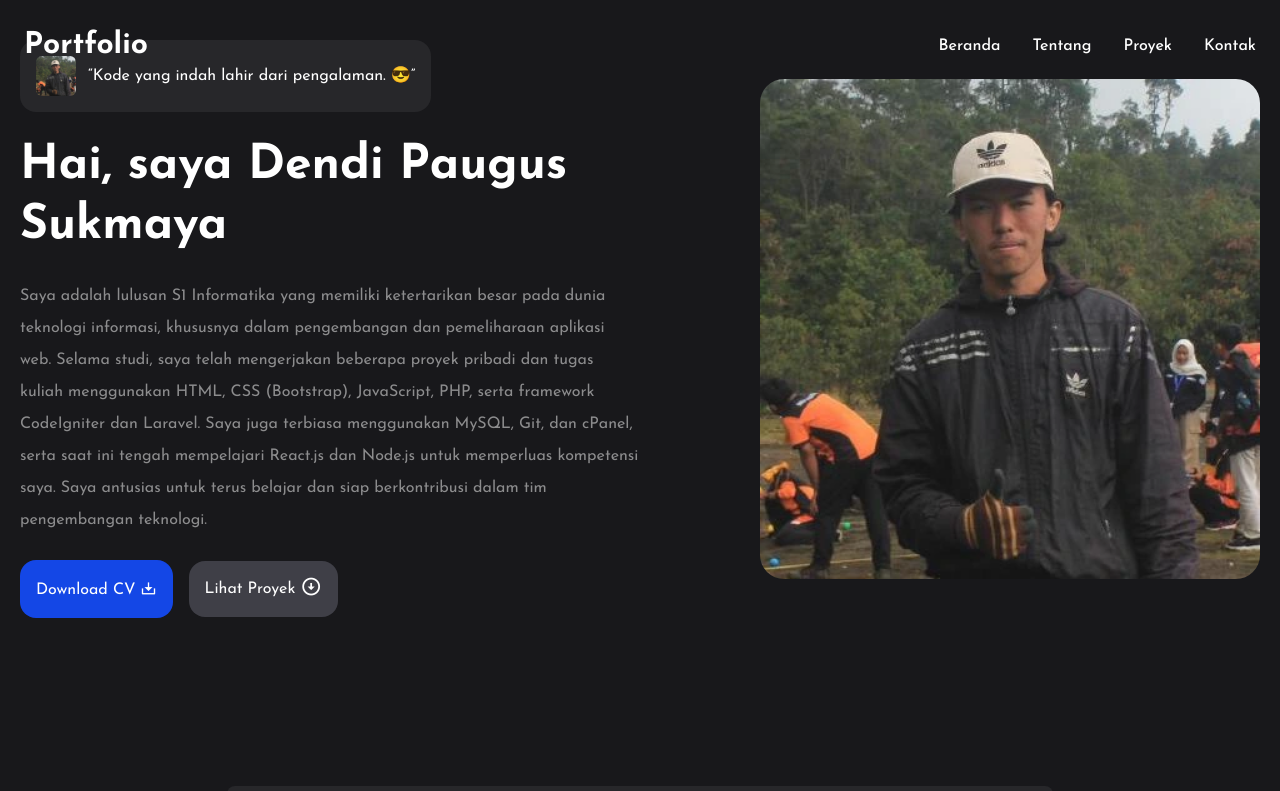
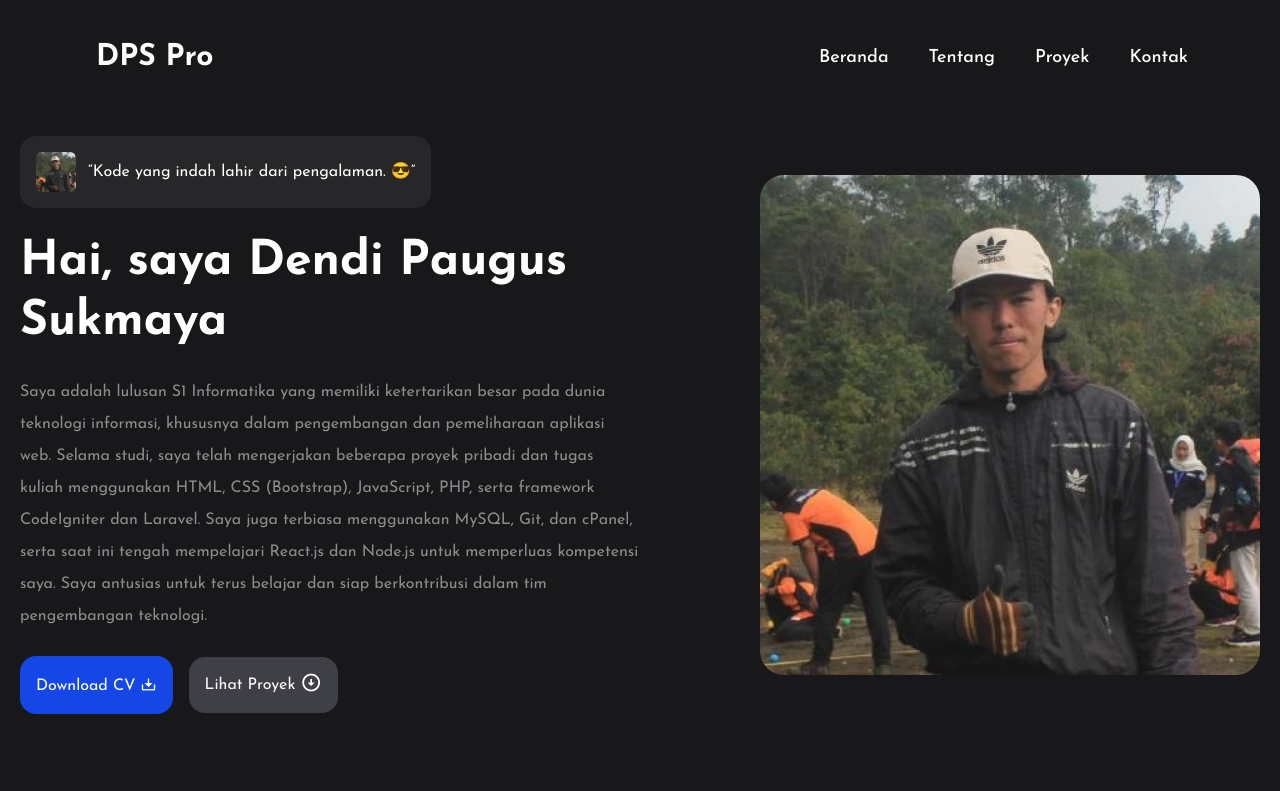
Before and after one commit to dendipauguss/dps-react-portfolio, a React (Vite) app: page / in a window 1280 px wide. Shown: the top 791 px of the page. Built offline with nearby package versions, Linux system fonts and the light colour scheme; a web font is replaced by a local one.

Commit message:
dev - navbar fixed

```diff
--- a/src/App.jsx
+++ b/src/App.jsx
@@ -3,7 +3,7 @@ import { listTools, listProyek } from "./data";
 
 function App() {
   return (
-    <>
+    <div className="pt-24">
       <div className="hero grid md:grid-cols-2 items-center pt-10 xl:gap-0 gap-6 grid-cols-1">
         <div className="animate__animated animate__fadeInUp animate__delay-3s">
           <div className="flex items-center gap-3 mb-6 bg-zinc-800 w-fit p-4 rounded-2xl">
@@ -117,7 +117,7 @@ function App() {
         </form>
       </div>
       {/* Kontak */}
-    </>
+    </div>
   )
 }
 
--- a/src/components/Navbar.jsx
+++ b/src/components/Navbar.jsx
@@ -1,57 +1,69 @@
 import { useState, useEffect } from "react";
 
 const Navbar = () => {
-    const [shrink, setShrink] = useState(false);
+    const [active, setActive] = useState(false);   // untuk mobile
+    const [shrink, setShrink] = useState(false);   // untuk desktop
+    const [isDesktop, setIsDesktop] = useState(window.innerWidth >= 768);
 
     useEffect(() => {
+        const handleResize = () => {
+            setIsDesktop(window.innerWidth >= 768);
+        };
+        window.addEventListener("resize", handleResize);
+
         const handleScroll = () => {
-            setShrink(window.scrollY > 150);
+            if (window.scrollY > 150) {
+                setActive(true);
+                if (window.innerWidth >= 768) {
+                    setShrink(true);
+                }
+            } else {
+                setActive(false);
+                if (window.innerWidth >= 768) {
+                    setShrink(false);
+                }
+            }
         };
 
         window.addEventListener("scroll", handleScroll);
-        return () => window.removeEventListener("scroll", handleScroll);
+
+        return () => {
+            window.removeEventListener("resize", handleResize);
+            window.removeEventListener("scroll", handleScroll);
+        };
     }, []);
 
     return (
         <div
-            className={`fixed top-0 left-0 w-full z-50 flex items-center justify-between px-6 transition-all duration-300 ${shrink
-                    ? "py-3 bg-white/30 backdrop-blur-md shadow-md"
-                    : "py-7 bg-transparent"
-                }`}
+            className={`navbar flex items-center justify-between fixed top-0 lg:px-19 md:px-27 px-5 left-0 w-full z-50 transition-all duration-300
+                ${shrink ? "py-3 bg-white/20 backdrop-blur-md shadow-md" : "py-7 bg-transparent"}`}
         >
+
             {/* Logo */}
-            <div className="logo transition-all duration-300">
+            <div className="logo">
                 <h1
-                    className={`font-bold text-white transition-all duration-300 ${shrink ? "text-2xl" : "text-3xl"
-                        }`}
+                    className={`font-bold transition-all duration-300 lg:ms-5
+                        ${shrink ? "text-2xl text-white" : "text-3xl text-white"}
+                        ${!isDesktop && active ? "opacity-0 scale-95 pointer-events-none"
+                            : "opacity-100 scale-100"}`}
                 >
-                    Portfolio
+                    DPS Pro
                 </h1>
             </div>
 
             {/* Menu */}
-            <ul className="flex items-center gap-8">
-                <li>
-                    <a href="#beranda" className="text-white font-medium hover:opacity-80">
-                        Beranda
-                    </a>
-                </li>
-                <li>
-                    <a href="#tentang" className="text-white font-medium hover:opacity-80">
-                        Tentang
-                    </a>
-                </li>
-                <li>
-                    <a href="#proyek" className="text-white font-medium hover:opacity-80">
-                        Proyek
-                    </a>
-                </li>
-                <li>
-                    <a href="#kontak" className="text-white font-medium hover:opacity-80">
-                        Kontak
-                    </a>
-                </li>
+            <ul
+                className={`menu flex items-center sm:gap-10 gap-4 md:static fixed left-1/2 -translate-x-1/2
+                    md:-translate-x-0 md:opacity-100 bg-white/30 md:backdrop-blur-none backdrop-blur-md p-4 rounded-br-2xl rounded-bl-2xl
+                    md:bg-transparent transition-all md:transition-none z-40
+                    ${active ? "top-1 opacity-100" : "-top-10 opacity-0"}`}
+            >
+                <li><a href="#beranda" className="sm:text-lg text-base font-medium">Beranda</a></li>
+                <li><a href="#tentang" className="sm:text-lg text-base font-medium">Tentang</a></li>
+                <li><a href="#proyek" className="sm:text-lg text-base font-medium">Proyek</a></li>
+                <li><a href="#kontak" className="sm:text-lg text-base font-medium">Kontak</a></li>
             </ul>
+
         </div>
     );
 };
```
